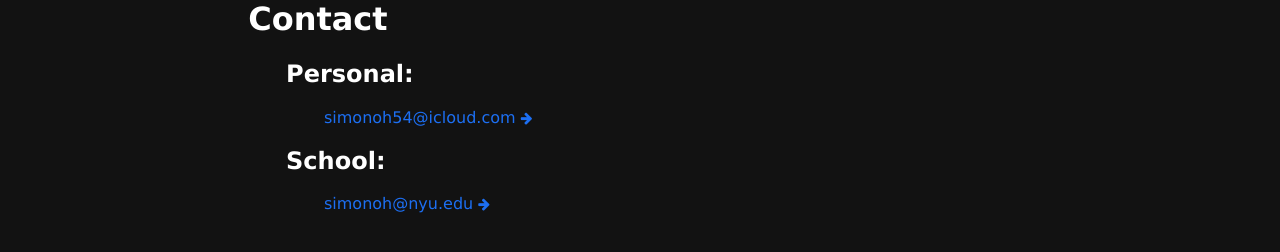
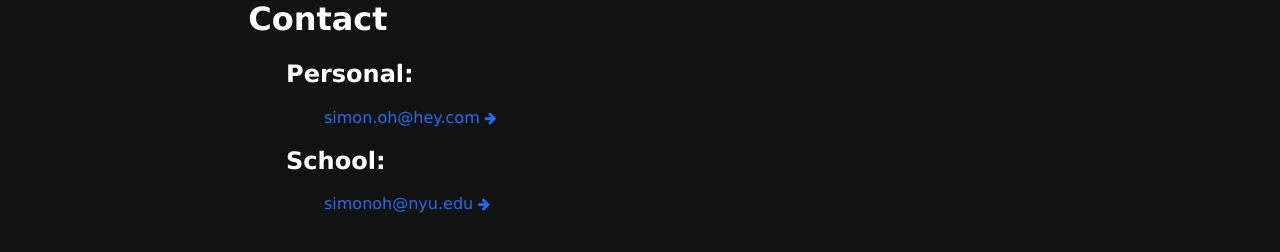
Before and after one commit to simon0h/simon0h.github.io, a Jekyll site: the page built from contact/index.html, in a window 1280 px wide. Shown: the part 169-421 px from the top of the page. Built offline with Jekyll 4.4.1, drawn with Linux system fonts in a browser that asks for light colours.

Commit message:
Changed email

```diff
--- a/contact/index.html
+++ b/contact/index.html
@@ -15,7 +15,7 @@ title: Contact
 <body>
 	<div>
 		<h2> Personal: </h2>
-		<p title = "simonoh54@icloud.com"> <a href="mailto:simonoh54@icloud.com" target="_top"><p class = "links"> simonoh54@icloud.com <i class="fa fa-arrow-right" style="font-size:85%;"></i></a></p>
+		<p title = "simon.oh@hey.com"> <a href="mailto:simon.oh@hey.com" target="_top"><p class = "links"> simon.oh@hey.com <i class="fa fa-arrow-right" style="font-size:85%;"></i></a></p>
 
 		<h2> School: </h2>
 		<p title = "simonoh@nyu.edu"> <a href="mailto:simonoh@nyu.edu" target="_top"><p class = "links"> simonoh@nyu.edu <i class="fa fa-arrow-right" style="font-size:85%;"></i></a></p>
```
